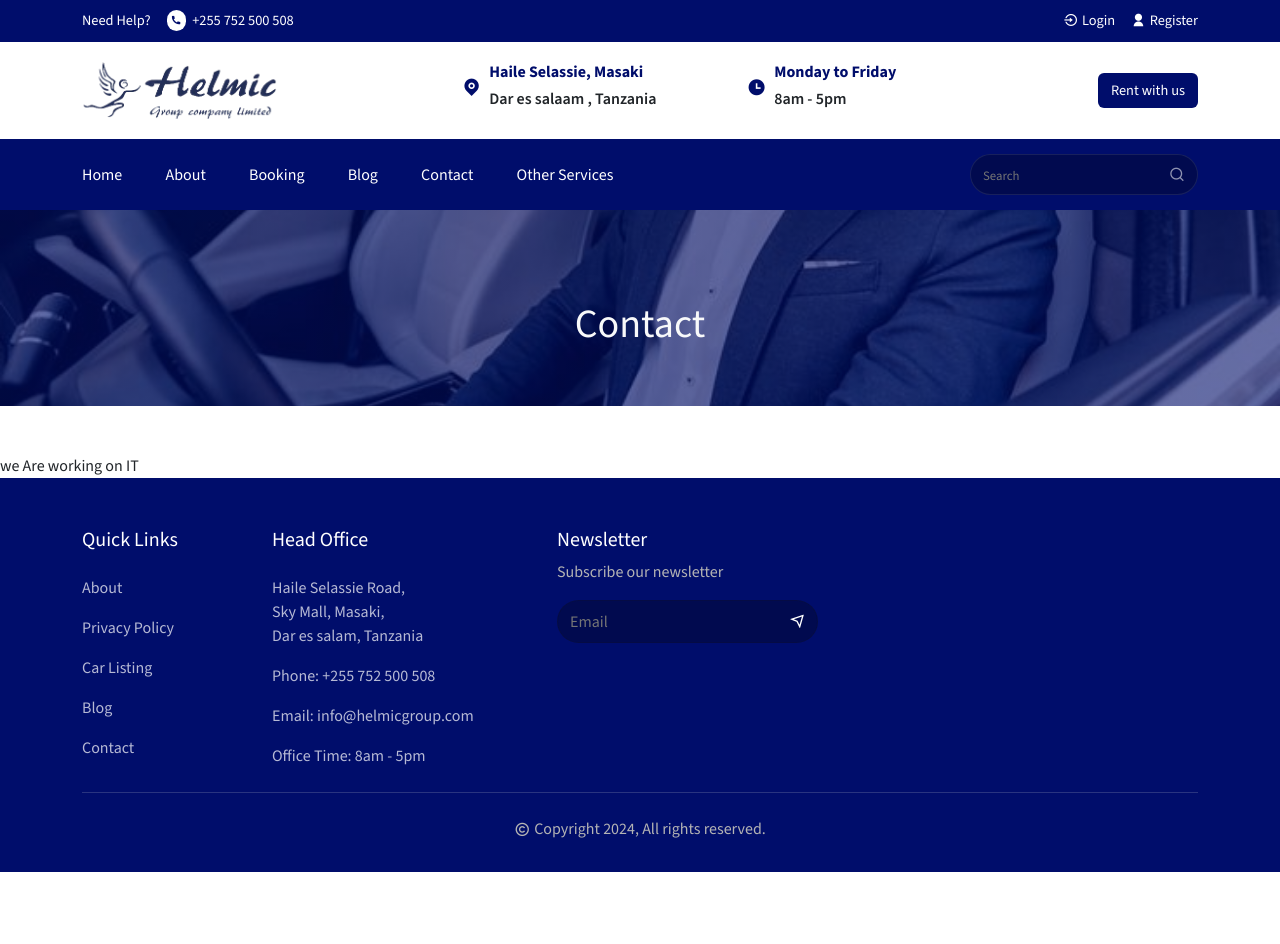
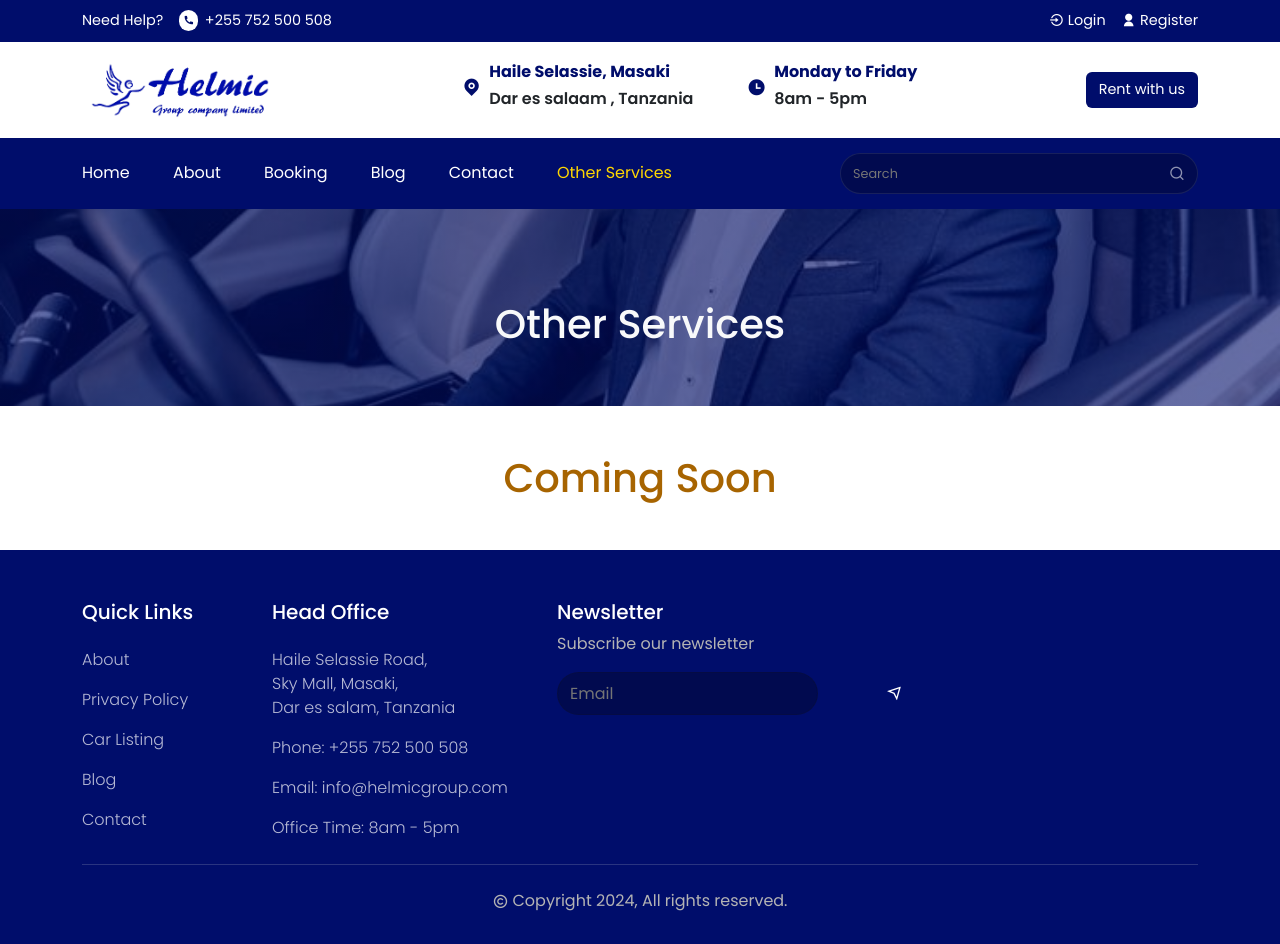
Before and after one commit to Hangi200/helmic-website, a React (Create React App) app in the folder helmic-car-rental/: page /notFound in a window 1280 px wide. Before the commit the page ends 872 px from the top, so only its background shows below. Built offline with nearby package versions, Linux system fonts and the light colour scheme.

Commit message:
Initial commit

```diff
--- a/helmic-car-rental/src/components/Header/Header.jsx
+++ b/helmic-car-rental/src/components/Header/Header.jsx
@@ -28,7 +28,7 @@ const navLinks = [
     display: "Contact",
   },
   {
-    path: "/other",
+    path: "/notFound",
     display: "Other Services",
   },
 ];
--- a/helmic-car-rental/src/components/UI/CarItem.jsx
+++ b/helmic-car-rental/src/components/UI/CarItem.jsx
@@ -14,8 +14,8 @@ const CarItem = (props) => {
         </div>
 
         <div className="car__item-content mt-4">
-          <h4 className="section_subtitle text-center">{carName}</h4>
-          <h6 className="rent__price text-center mt-2 section_subtitle">
+          <h4 className="section_title">{carName}</h4>
+          <h6 className="rent__price mt-2 section_subtitle">
             Tzs {price}.00 <span>/ Day</span>
           </h6>
 
--- a/helmic-car-rental/src/components/UI/OurMembers.jsx
+++ b/helmic-car-rental/src/components/UI/OurMembers.jsx
@@ -116,8 +116,8 @@ const OurMembers = () => {
               </div>
             </div>
 
-            <h6 className="text-center mb-0 mt-3">{item.name}</h6>
-            <p className="section__description text-center">
+            <h6 className=" mb-0 mt-3">{item.name}</h6>
+            <p className="section__description">
               {item.experience}
             </p>
           </div>
--- a/helmic-car-rental/src/index.css
+++ b/helmic-car-rental/src/index.css
@@ -1,6 +1,6 @@
 
 /* =========== google fonts =====*/
-@import url('https://fonts.googleapis.com/css2?family=Source+Sans+3:ital,wght@0,200..900;1,200..900&display=swap');
+@import url('https://fonts.googleapis.com/css2?family=Poppins:ital,wght@0,100;0,200;0,300;0,400;0,500;0,600;0,700;0,800;0,900;1,100;1,200;1,300;1,400;1,500;1,600;1,700;1,800;1,900&display=swap');
 
 /* base style */
 
@@ -8,12 +8,12 @@
     margin: 0;
     padding: 0;
     box-sizing: border-box;
-    font-family: "source sans 3", sans-serif;
+    font-family: "Poppins", sans-serif;
 }
 
 /* pre define style*/
 h1,h2,h3,h4,h5,h6{
-    color: #000d6b;
+    color: #000c68;
     font-weight: 600;
     margin-bottom: 0;
 }
@@ -62,7 +62,6 @@ ul{
 section{
     padding: 50px 0px;
 
-
 }
 
 .btn{
@@ -77,7 +76,7 @@ section{
 
 .btn:hover{
     color: #eff1f4;
-    background: #000d6b;
+    background: #f6f6f7;
 }
 
 @media only screen and (max-width:768px){
@@ -86,7 +85,7 @@ section{
     }
 
     .section_title{
-        font-size: 1.6rem;
+        font-size: 2.8rem;
     }
 
 
--- a/helmic-car-rental/src/pages/About.jsx
+++ b/helmic-car-rental/src/pages/About.jsx
@@ -71,7 +71,7 @@ suit the exacting requirements of many different types of company.
           <Row>
             <Col lg="12" className="mb-5 text-center">
               <h6 className="section__subtitle">Experts</h6>
-              <h2 className="section_title">Our Members</h2>
+              <h2 className="section__title1">Our Members</h2>
             </Col>
             <OurMembers />
           </Row>
--- a/helmic-car-rental/src/pages/Home.jsx
+++ b/helmic-car-rental/src/pages/Home.jsx
@@ -55,7 +55,7 @@ const Home = () => {
           <Row>
             <Col lg="12" className="text-center mb-5">
               {/* <h6 className="section_subtitle"></h6> */}
-              <h2 className="section_title">Our Cars</h2>
+              <h2 className="section__title1">Our Cars</h2>
             </Col>
 
             {carData.slice(0, 6).map((item) => (
@@ -73,7 +73,7 @@ const Home = () => {
           <Row>
             <Col lg="12" className="mb-4 text-center">
               {/* <h6 className="section_subtitle"></h6> */}
-              <h2 className="section_title">Our Clients</h2>
+              <h2 className="section__title1">Our Clients</h2>
             </Col>
 
             <Testimonial />
@@ -86,7 +86,7 @@ const Home = () => {
           <Row>
             <Col lg="12" className="mb-5 text-center">
               <h6 className="section__subtitle">Explore our blogs</h6>
-              <h2 className="section_title">Explore our blogs</h2>
+              <h2 className="section__title1">Explore our blogs</h2>
             </Col>
 
             <BlogList />
--- a/helmic-car-rental/src/pages/NotFound.jsx
+++ b/helmic-car-rental/src/pages/NotFound.jsx
@@ -4,10 +4,10 @@ import CommonSection from "../components/UI/CommonSection";
 
 const NotFound = () => {
   return (
-    <Helmet title="Contact">
-      <CommonSection title="Contact" />
-    <div>
-      we Are working on IT
+    <Helmet title="Other Services">
+      <CommonSection title="Other Services" />
+    <div className='notfound'>
+      <h1 className="mb-5 text-center ">Coming Soon</h1>
     </div>
     </Helmet>
   )
--- a/helmic-car-rental/src/routers/Routers.js
+++ b/helmic-car-rental/src/routers/Routers.js
@@ -19,7 +19,7 @@ const Routers = () => {
       <Route path="/blogs" element={<Blog />} />
       <Route path="/blogs/:slug" element={<BlogDetails />} />
       <Route path="/contact" element={<Contact />} />
-      <Route path="/NotFound" element={<NotFound />} />
+      <Route path="/notFound" element={<NotFound />} />
     </Routes>
   );
 };
--- a/helmic-car-rental/src/styles/car-item.css
+++ b/helmic-car-rental/src/styles/car-item.css
@@ -46,6 +46,7 @@
 
   .car__item-content h4 {
     font-size: 1.8rem;
+    align-items: center;
   }
 
   .car__item-content h6 {
@@ -57,6 +58,7 @@
     .car__item h4 {
       font-size: 1.1rem;
       margin-bottom: 0;
+
     }
 
     .car__item h6 {
--- /dev/null
+++ b/helmic-car-rental/src/styles/not-found.css
@@ -0,0 +1,4 @@
+.notfound h1{
+    color: blue;
+    text-align: center;
+}
```
Also changed, not shown: helmic-car-rental/src/assets/all-images/logo2.png.
